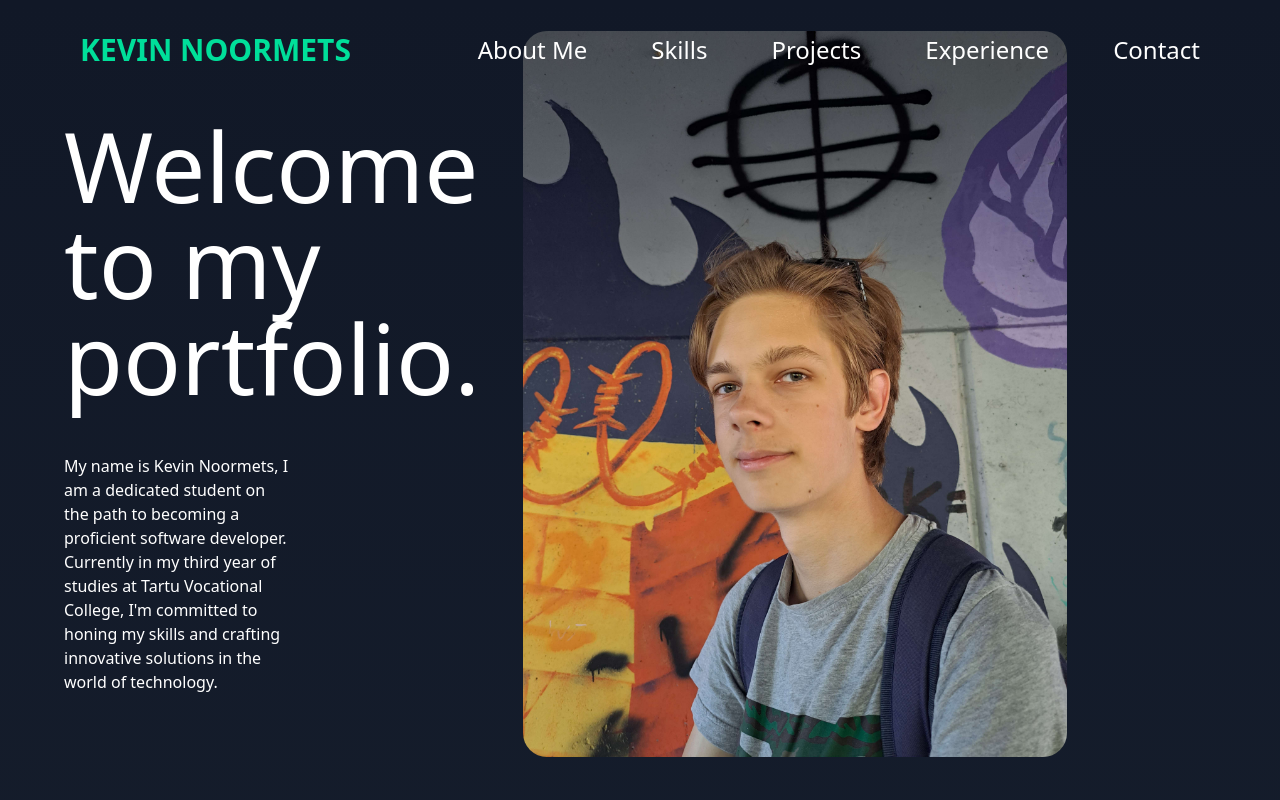
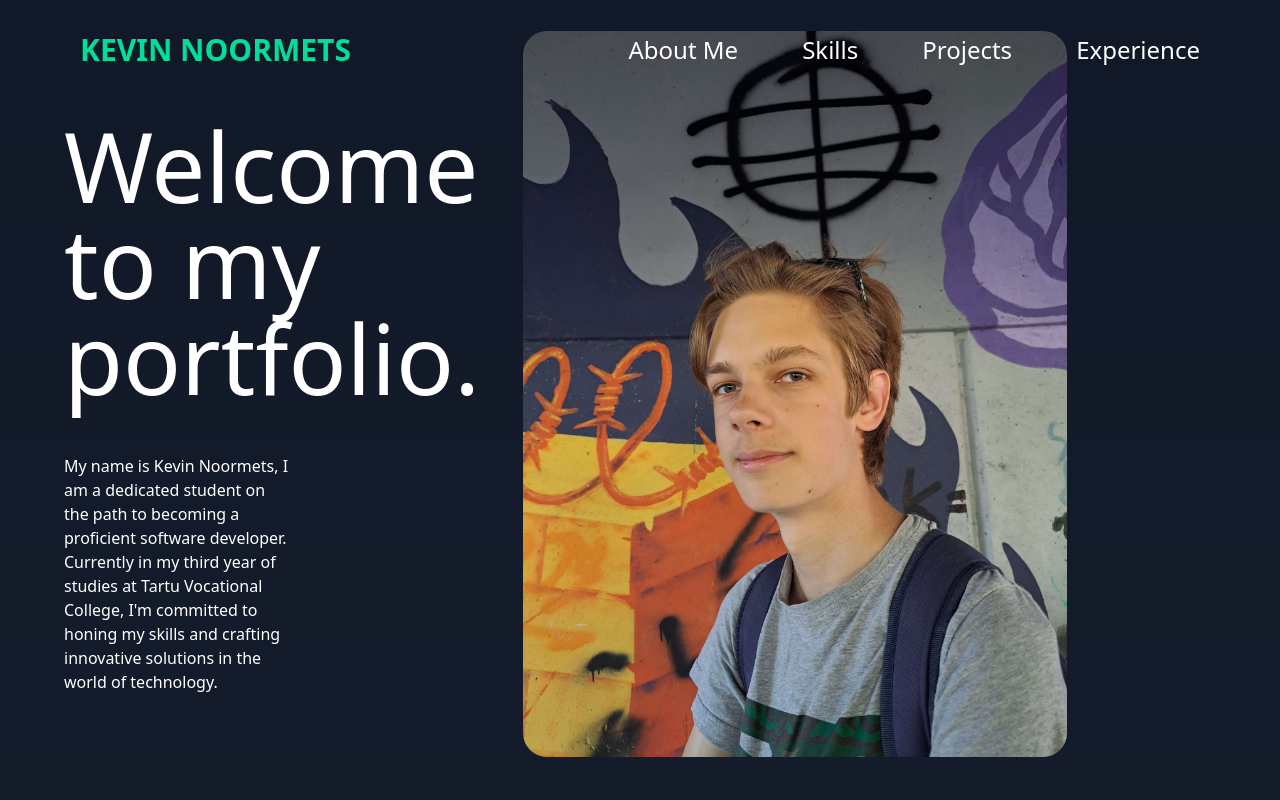
Before and after one commit to Kevinoo5/portfolio, a React (Vite) app: page / in a window 1280 px wide. Shown: the top 800 px of the page. Built offline with nearby package versions, Linux system fonts and the light colour scheme; what tailwindcss-animated would draw is missing.

Commit message:
Removed contact from navbar

```diff
--- a/src/components/Navbar.jsx
+++ b/src/components/Navbar.jsx
@@ -54,7 +54,6 @@ const Navbar = () => {
         <NavbarItem title="Skills" targetId="skills" />
         <NavbarItem title="Projects" targetId="projects" />
         <NavbarItem title="Experience" targetId="experience" />
-        <NavbarItem title="Contact" targetId="contact" />
       </div>
     </div>
   );
```
